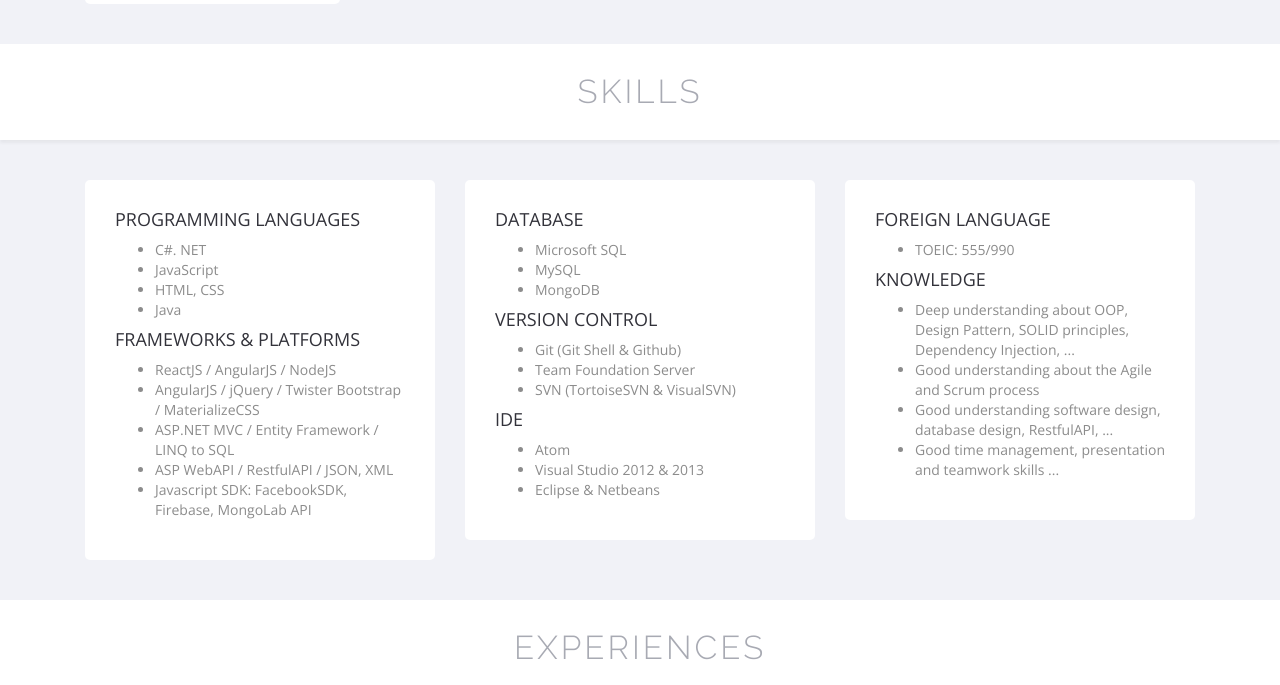
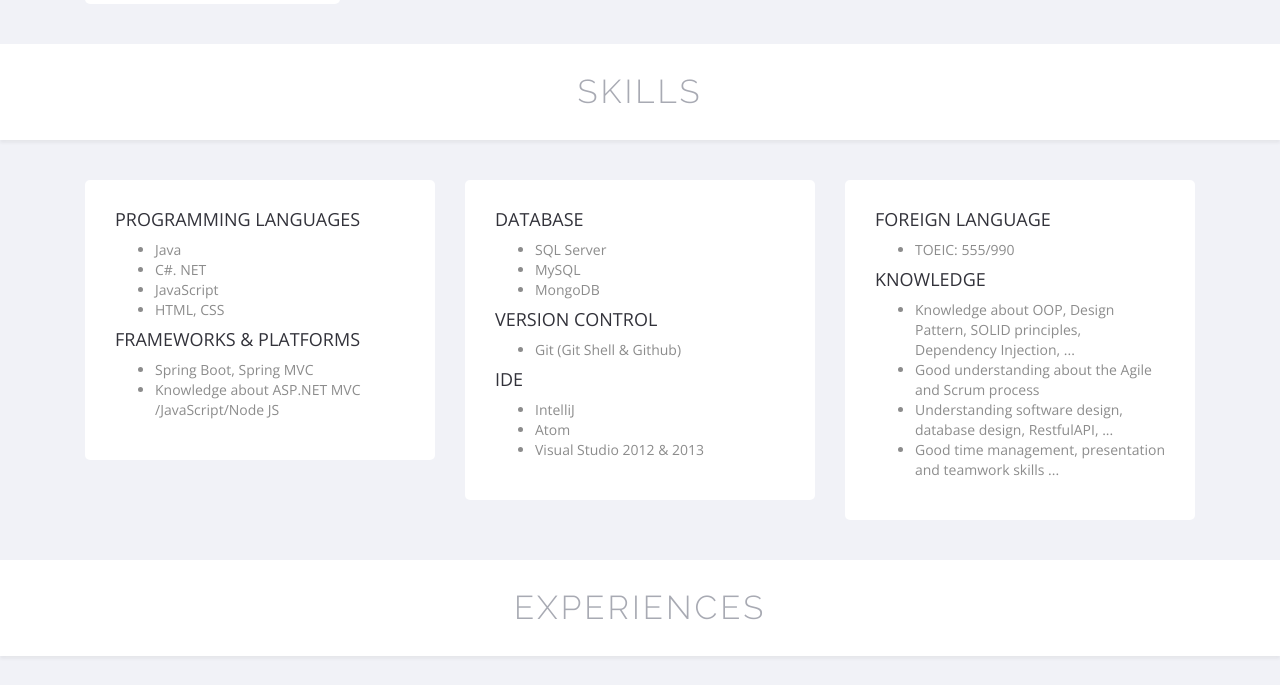
Before and after one commit to quangduy13/myprofile, a plain HTML site: page index.html in a window 1280 px wide. Shown: the part 1367-2052 px from the top of the page. Drawn offline with nearby package versions, Linux system fonts and the light colour scheme.

Commit message:
[Feature][update infomation included contact, skill]

```diff
--- a/index.html
+++ b/index.html
@@ -49,10 +49,9 @@
                         <!-- /.site-slogan-->
                         <div class="social-link">
                             <ul class="social-profiles">
-                                <li class="item"><a href="#" class="fa-linkedin"><span>LinkedIn</span></a></li>
-                                <li class="item"><a href="#" class="fa-stack-overflow"><span>Stack Overflow</span></a></li>
+                                <li class="item"><a href="https://www.linkedin.com/in/duy-trinh-23639a146" class="fa-linkedin"><span>LinkedIn</span></a></li>
+                                <li class="item"><a href="https://stackoverflow.com/users/15997058/immortaler" class="fa-stack-overflow"><span>Stack Overflow</span></a></li>
                                 <li class="item"><a href="https://github.com/quangduy13" class="fa-github"><span>Github</span></a></li>
-                                <li class="item"><a href="https://www.facebook.com/trinh.quangduy.560" class="fa-facebook"><span>Facebook</span></a></li>
                             </ul>
                         </div>
                         <!-- /.social-link -->
@@ -96,7 +95,7 @@
                         <address>
                             <ul class="address-line">
                                 <li class="fa-map-marker">Ho Chi Minh City</li>
-                                <li class="fa-phone">0918110580</li>
+                                <li class="fa-phone">0918***580</li>
                                 <li class="fa-envelope"><a href="mailto:quangduy.hcmut@gmail.com">quangduy.hcmut@gmail.com</a></li>
                             </ul>
                         </address>
@@ -120,18 +119,15 @@
                     <div class="section-box">
                         <h2 class="box-title">Programming languages</h2>
                         <ul>
+                            <li>Java</li>
                             <li>C#. NET</li>
                             <li>JavaScript</li>
                             <li>HTML, CSS</li>
-                            <li>Java</li>
                         </ul>
                         <h2 class="box-title">Frameworks & platforms</h2>
                         <ul>
-                            <li>ReactJS / AngularJS / NodeJS</li>
-                            <li>AngularJS / jQuery / Twister Bootstrap / MaterializeCSS</li>
-                            <li>ASP.NET MVC / Entity Framework / LINQ to SQL</li>
-                            <li>ASP WebAPI / RestfulAPI / JSON, XML</li>
-                            <li>Javascript SDK: FacebookSDK, Firebase, MongoLab API</li>
+                            <li>Spring Boot, Spring MVC</li>
+                            <li>Knowledge about ASP.NET MVC /JavaScript/Node JS</li>
                         </ul>
                     </div>
                 </div>
@@ -139,21 +135,19 @@
                     <div class="section-box">
                         <h2 class="box-title">Database</h2>
                         <ul>
-                            <li>Microsoft SQL</li>
+                            <li>SQL Server</li>
                             <li>MySQL</li>
                             <li>MongoDB</li>
                         </ul>
                         <h2 class="box-title">Version Control</h2>
                         <ul>
                           <li>Git (Git Shell & Github)</li>
-                          <li>Team Foundation Server</li>
-                          <li>SVN (TortoiseSVN & VisualSVN)</li>
                         </ul>
                         <h2 class="box-title">IDE</h2>
                         <ul>
+                            <li>IntelliJ</li>
                             <li>Atom</li>
                             <li>Visual Studio 2012 & 2013</li>
-                            <li>Eclipse & Netbeans</li>
                         </ul>
                     </div>
                 </div>
@@ -165,9 +159,9 @@
                         </ul>
                         <h2 class="box-title">Knowledge</h2>
                         <ul>
-                            <li>Deep understanding about OOP, Design Pattern, SOLID principles, Dependency Injection, ...</li>
+                            <li>Knowledge about OOP, Design Pattern, SOLID principles, Dependency Injection, ...</li>
                             <li>Good understanding about the Agile and Scrum process</li>
-                            <li>Good understanding software design, database design, RestfulAPI, ...</li>
+                            <li>Understanding software design, database design, RestfulAPI, ...</li>
                             <li>Good time management, presentation and teamwork skills ...</li>
                         </ul>
                     </div>
```
